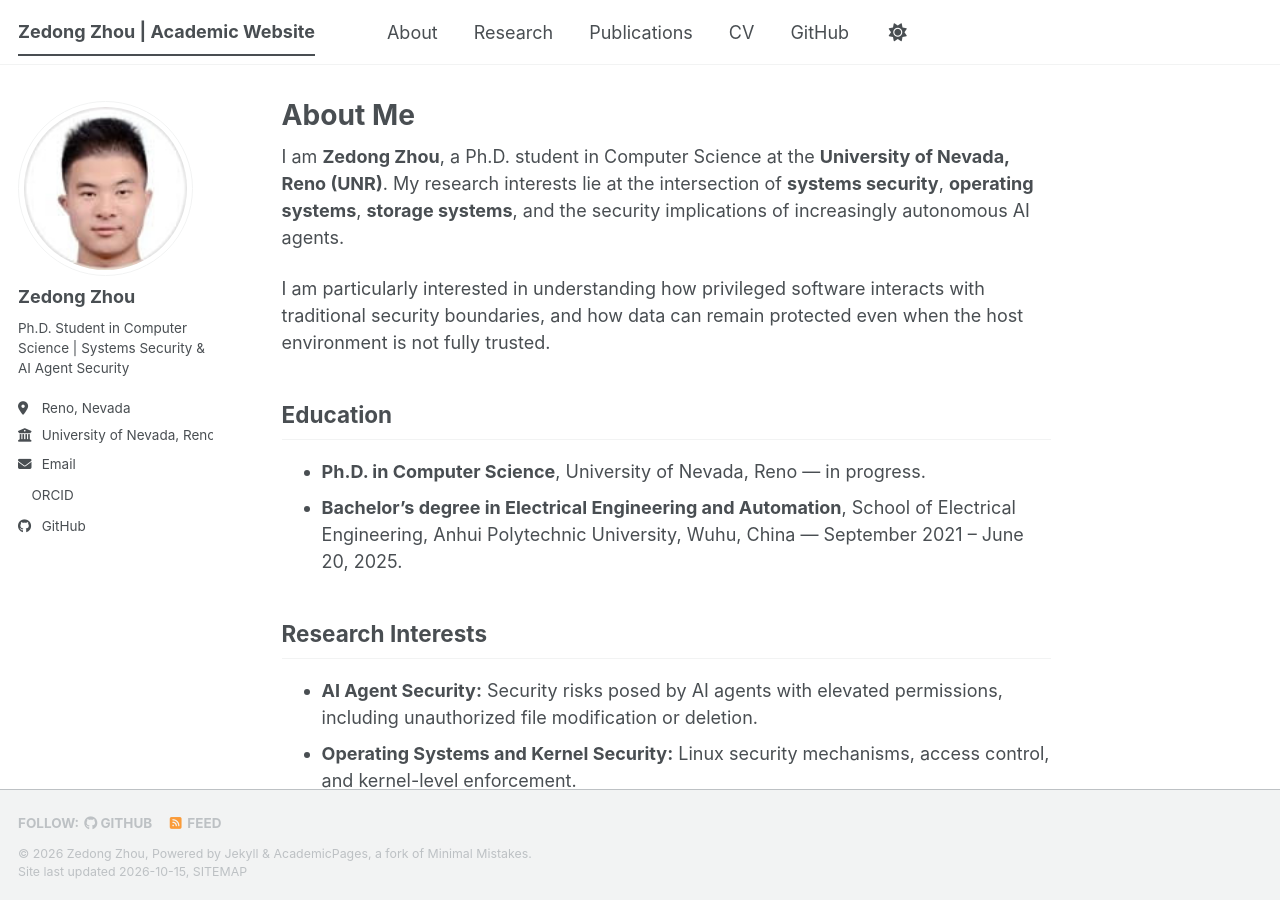
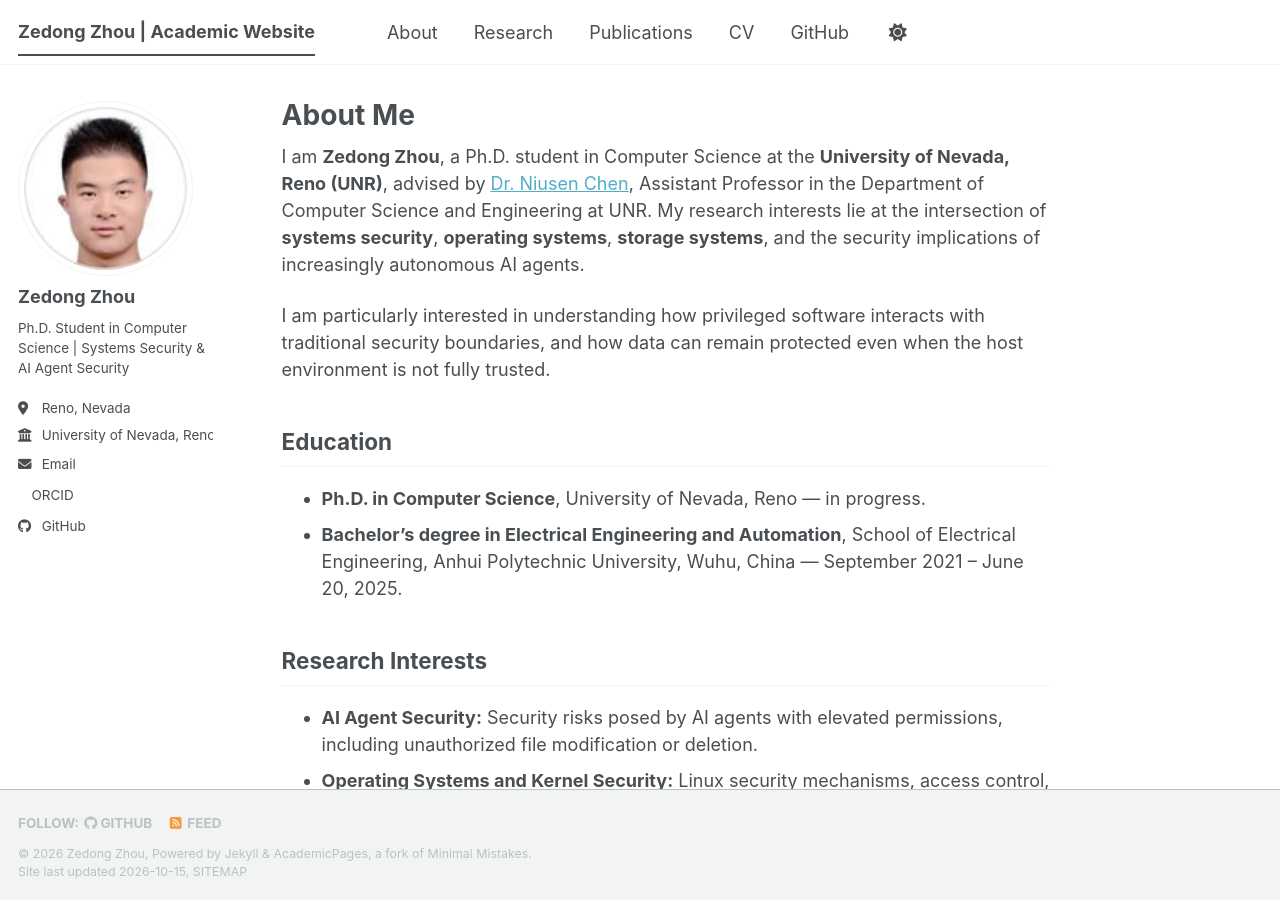
Before and after one commit to 2350082187zhou-ux/2350082187zhou-ux.github.io, a Jekyll site: the page built from _pages/about.md, in a window 1280 px wide and 900 px high. Built offline with Jekyll 4.4.1, drawn with Linux system fonts in a browser that asks for light colours; a style sheet for code colours, icons or effects is not loaded.

Commit message:
Add linked UNR PhD advisor to academic biography

```diff
--- a/_pages/about.md
+++ b/_pages/about.md
@@ -7,7 +7,7 @@
   - /about.html
 ---
 
-I am **Zedong Zhou**, a Ph.D. student in Computer Science at the **University of Nevada, Reno (UNR)**. My research interests lie at the intersection of **systems security**, **operating systems**, **storage systems**, and the security implications of increasingly autonomous AI agents.
+I am **Zedong Zhou**, a Ph.D. student in Computer Science at the **University of Nevada, Reno (UNR)**, advised by [Dr. Niusen Chen](https://www.unr.edu/cse/people/niusen-chen), Assistant Professor in the Department of Computer Science and Engineering at UNR. My research interests lie at the intersection of **systems security**, **operating systems**, **storage systems**, and the security implications of increasingly autonomous AI agents.
 
 I am particularly interested in understanding how privileged software interacts with traditional security boundaries, and how data can remain protected even when the host environment is not fully trusted.
 
```
